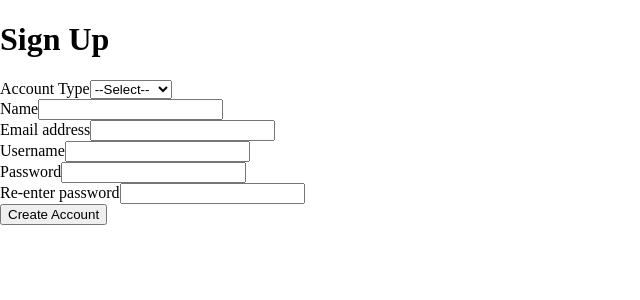
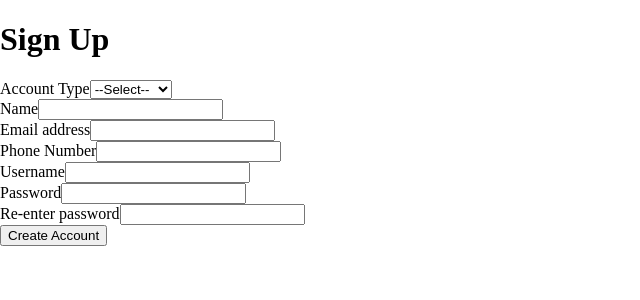
Before and after one commit to visruth-me/mall-management-frontend, a React (Vite) app: page /signup in a window 1280 px wide. Shown: the top 300 px of the page, without its empty margins (0-640 px from the left). Built offline with nearby package versions, Linux system fonts and the light colour scheme.

Commit message:
incomplete

```diff
--- a/src/App.jsx
+++ b/src/App.jsx
@@ -5,6 +5,7 @@ import Searchbar from './components/Searchbar';
 import HeroSection from './components/HeroSection';
 import LoginForm from './components/LoginForm'
 import SignUpForm from './components/SignUpForm'
+import ForgetPasswordForm from './components/ForgetPasswordForm'
 import { Routes, Route, Navigate } from 'react-router-dom'
 
 const App = () => {
@@ -55,6 +56,16 @@ const App = () => {
         }
       />
       <Route
+        path="/forgotPassword"
+        element={
+          user ? (
+            <Navigate to="/home" replace />
+          ) : (
+            <ForgetPasswordForm onReset={setUser} />
+          )
+        }
+      />
+      <Route
         path="/profile"
         element={
           user ? (
--- /dev/null
+++ b/src/components/ForgetPasswordForm.jsx
@@ -0,0 +1,7 @@
+
+
+const ForgetPasswordForm = () => {
+
+}
+
+export default ForgetPasswordForm
--- a/src/components/LoginForm.jsx
+++ b/src/components/LoginForm.jsx
@@ -5,7 +5,7 @@ import loginService from '../services/login'
 const LoginForm = ({ onLogin }) => {
     const [username, setUsername] = useState('')
     const [password, setPassword] = useState('')
-    const [accountType, setAccountType] = useState('')
+    const [type, setType] = useState('')
 
     const navigate = useNavigate()
 
@@ -14,7 +14,7 @@ const LoginForm = ({ onLogin }) => {
 
     // try {
         const user = await loginService.login({
-        username, password,
+        type, username, password
         })
 
         window.localStorage.setItem(
@@ -35,11 +35,12 @@ const LoginForm = ({ onLogin }) => {
         <label>
             Account Type
             <select
-            value={accountType}
-            onChange={({ target }) => setAccountType(target.value)}
+            value={type}
+            onChange={({ target }) => setType(target.value)}
             >
             <option value = "">--Select--</option>
             <option value = "admin">Admin</option>
+            <option value = "customer">Customer</option>
             <option value = "employee">Employee</option>
             <option value = "tenant">Tenant</option>
             </select>
@@ -73,6 +74,9 @@ const LoginForm = ({ onLogin }) => {
             <button type = "button" onClick={() => navigate('/signup')}>
                 Sign Up
             </button>
+            {/* <button type = "button" onClick={() => navigate('/forgotPassword')}>
+                Forgot password
+            </button> */}
         </div>
     </form>
     </div>
--- a/src/components/SignUpForm.jsx
+++ b/src/components/SignUpForm.jsx
@@ -4,6 +4,7 @@ import signupService from '../services/signup'
 const SignUpForm = ({ onSignupSuccess }) => {
     const [name, setName] = useState('')
     const [email, setEmail] = useState('')
+    const [phone, setPhone] = useState('')
     const [accountType, setAccountType] = useState('')
     const [username, setUsername] = useState('')
     const [password, setPassword] = useState('')
@@ -19,6 +20,7 @@ const SignUpForm = ({ onSignupSuccess }) => {
                 username: username,
                 name: name,
                 email: email,
+                phone: phone,
                 password: password,
                 type: accountType
             }
@@ -46,7 +48,7 @@ const SignUpForm = ({ onSignupSuccess }) => {
                             onChange={({ target }) => setAccountType(target.value)}
                         >
                             <option value = "">--Select--</option>
-                            <option value = "admin">Admin</option>
+                            <option value = "customer">Customer</option>
                             <option value = "employee">Employee</option>
                             <option value = "tenant">Tenant</option>
                         </select>
@@ -71,6 +73,17 @@ const SignUpForm = ({ onSignupSuccess }) => {
                             value={email}
                             name="Email"
                             onChange={({ target }) => setEmail(target.value)}
+                        />
+                    </label>
+                </div>
+                <div>
+                    <label>
+                        Phone Number
+                        <input
+                            type="number"
+                            value={phone}
+                            name="Phone"
+                            onChange={({ target }) => setPhone(target.value)}
                         />
                     </label>
                 </div>
--- a/src/services/signup.js
+++ b/src/services/signup.js
@@ -1,8 +1,7 @@
 import axios from 'axios'
-const baseUrl = '/api/users'
 
 const create = async credentials => {
-    const response = await axios.post(baseUrl, credentials)
+    const response = await axios.post(`/api/${credentials.type}`, credentials)
     return response.data
 }
 
```
